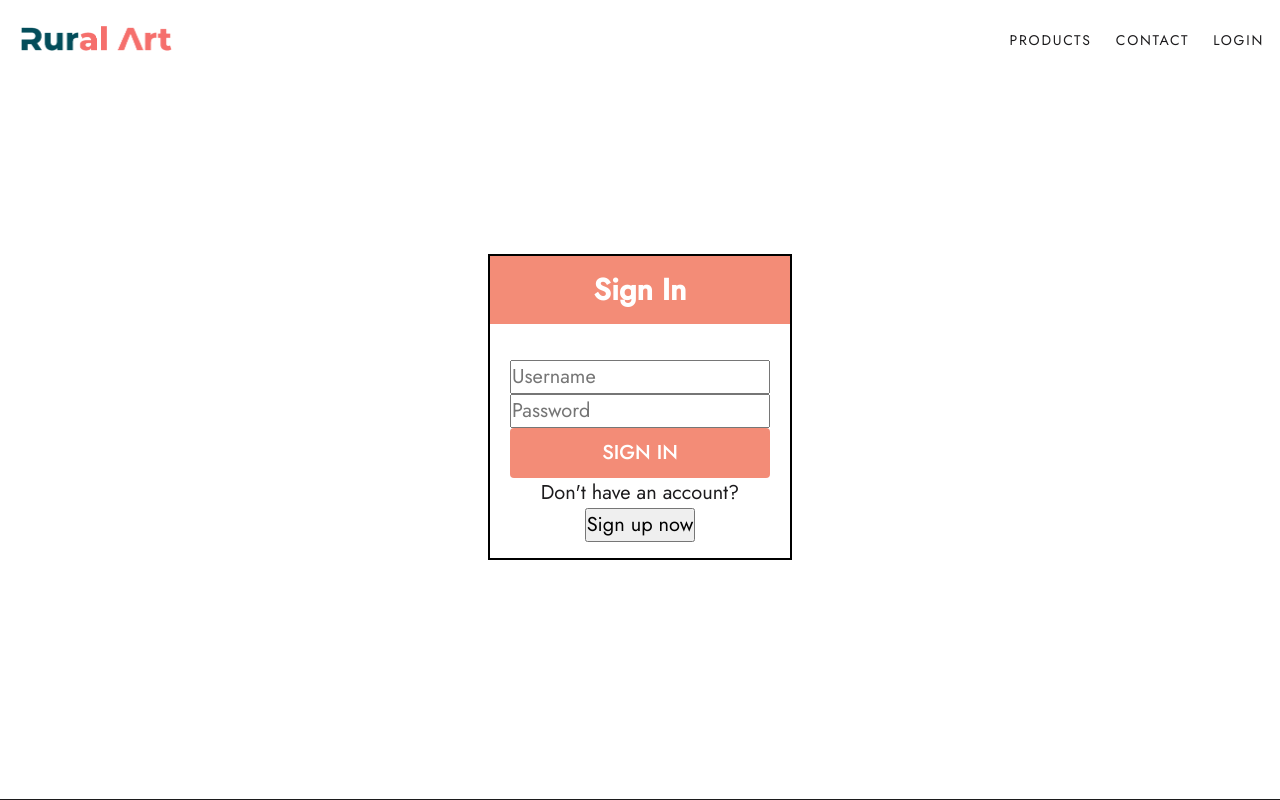
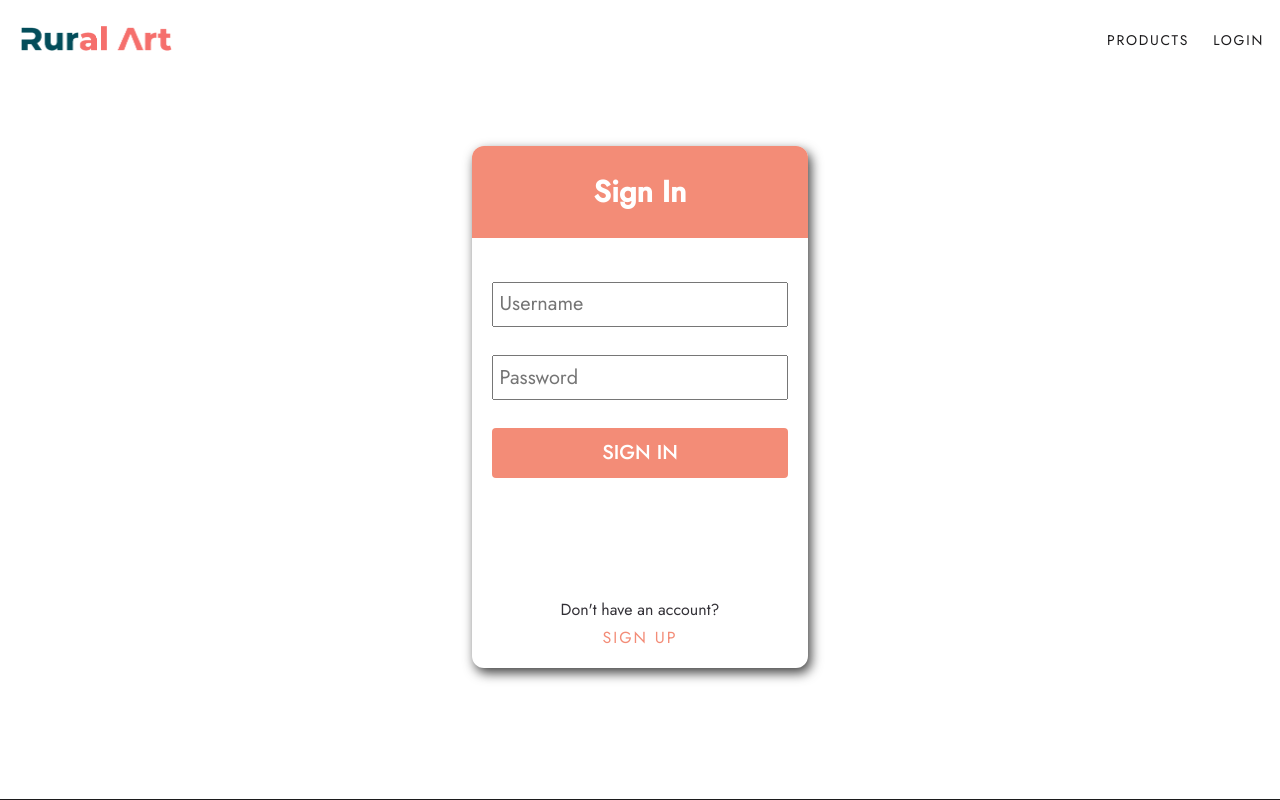
Before and after one commit to krutagna10/rural-art, a React (Create React App) app: page /login in a window 1280 px wide. Shown: the top 800 px of the page. Built offline with nearby package versions, Linux system fonts and the light colour scheme.

Commit message:
login page added

```diff
--- a/src/App.js
+++ b/src/App.js
@@ -2,7 +2,6 @@ import { Routes, Route } from "react-router-dom";
 import Home from "./pages/Home/Home";
 import Products from "./pages/Products/Products";
 import Login from "./pages/Login/Login";
-import Contact from "./pages/Contact/Contact";
 
 function App() {
   return (
@@ -11,7 +10,6 @@ function App() {
         <Route path="/" element={<Home />} />
         <Route path="/products" element={<Products />} />
         <Route path="/login" element={<Login />} />
-        <Route path="/contact" element={<Contact />} />
       </Routes>
     </div>
   );
--- a/src/components/Footer/Footer.js
+++ b/src/components/Footer/Footer.js
@@ -22,11 +22,6 @@ function Footer() {
             <li>
               <Link className="footer__nav-link" to="/products">
                 Products
-              </Link>
-            </li>
-            <li>
-              <Link className="footer__nav-link" to="/contact">
-                Contact
               </Link>
             </li>
             <li>
--- a/src/components/Header/Header.js
+++ b/src/components/Header/Header.js
@@ -40,11 +40,6 @@ function Header() {
               </Link>
             </li>
             <li>
-              <Link className="header__nav-link" to="/contact">
-                Contact
-              </Link>
-            </li>
-            <li>
               <Link className="header__nav-link" to="/login">
                 Login
               </Link>
--- a/src/pages/Contact/Contact.js
+++ /dev/null
@@ -1,14 +0,0 @@
-import Layout from "../../layout/Layout";
-import Container from "../../components/UI/Container/Container";
-
-function Contact() {
-  return (
-    <Layout>
-      <Container>
-        <h1>Contact Page</h1>
-      </Container>
-    </Layout>
-  );
-}
-
-export default Contact;
--- a/src/pages/Login/Login.css
+++ b/src/pages/Login/Login.css
@@ -8,15 +8,19 @@
 .login {
   text-align: center;
   max-width: 21rem;
+  padding-inline: 0 !important;
+  border-radius: var(--border-radius-100);
+  box-shadow: 3px 5px 12px rgba(0, 0, 0, 0.75);
+  overflow: hidden;
 }
 
 .login__form {
-  border: 2px solid black;
+  --flow-space: 1.75rem;
 }
 
 .login__heading-wrapper {
   background-color: var(--peach);
-  padding: 1rem;
+  padding: 1.75rem;
   color: var(--white);
 }
 
@@ -27,8 +31,28 @@
 
 .login__input {
   width: 100%;
+  padding: 0.35rem;
 }
 
 .login__btn-sign-in {
   width: 100%;
 }
+
+.login__sign-up-wrapper {
+  margin-top: 7.5rem;
+}
+
+.login__sign-up-label {
+  font-size: var(--font-size-100);
+  color: var(--dark-grey);
+}
+
+.login__btn-sign-up {
+  background: transparent;
+  border: none;
+  cursor: pointer;
+  color: var(--peach);
+  text-transform: uppercase;
+  font-size: var(--font-size-100);
+  letter-spacing: var(--letter-spacing-100);
+}
--- a/src/pages/Login/Login.js
+++ b/src/pages/Login/Login.js
@@ -12,7 +12,7 @@ function Login() {
             <div className="login__heading-wrapper">
               <h1 className="login__heading">Sign In</h1>
             </div>
-            <div className="login__content">
+            <div className="login__content flow">
               <input
                 className="login__input"
                 type="text"
@@ -26,8 +26,10 @@ function Login() {
               <button className="login__btn-sign-in btn btn--peach">
                 Sign In
               </button>
-              <p className="login__text">Don't have an account?</p>
-              <button className="login__btn-sign-up">Sign up now</button>
+              <div className="login__sign-up-wrapper">
+                <p className="login__sign-up-label">Don't have an account?</p>
+                <button className="login__btn-sign-up">Sign up</button>
+              </div>
             </div>
           </form>
         </Container>
```
